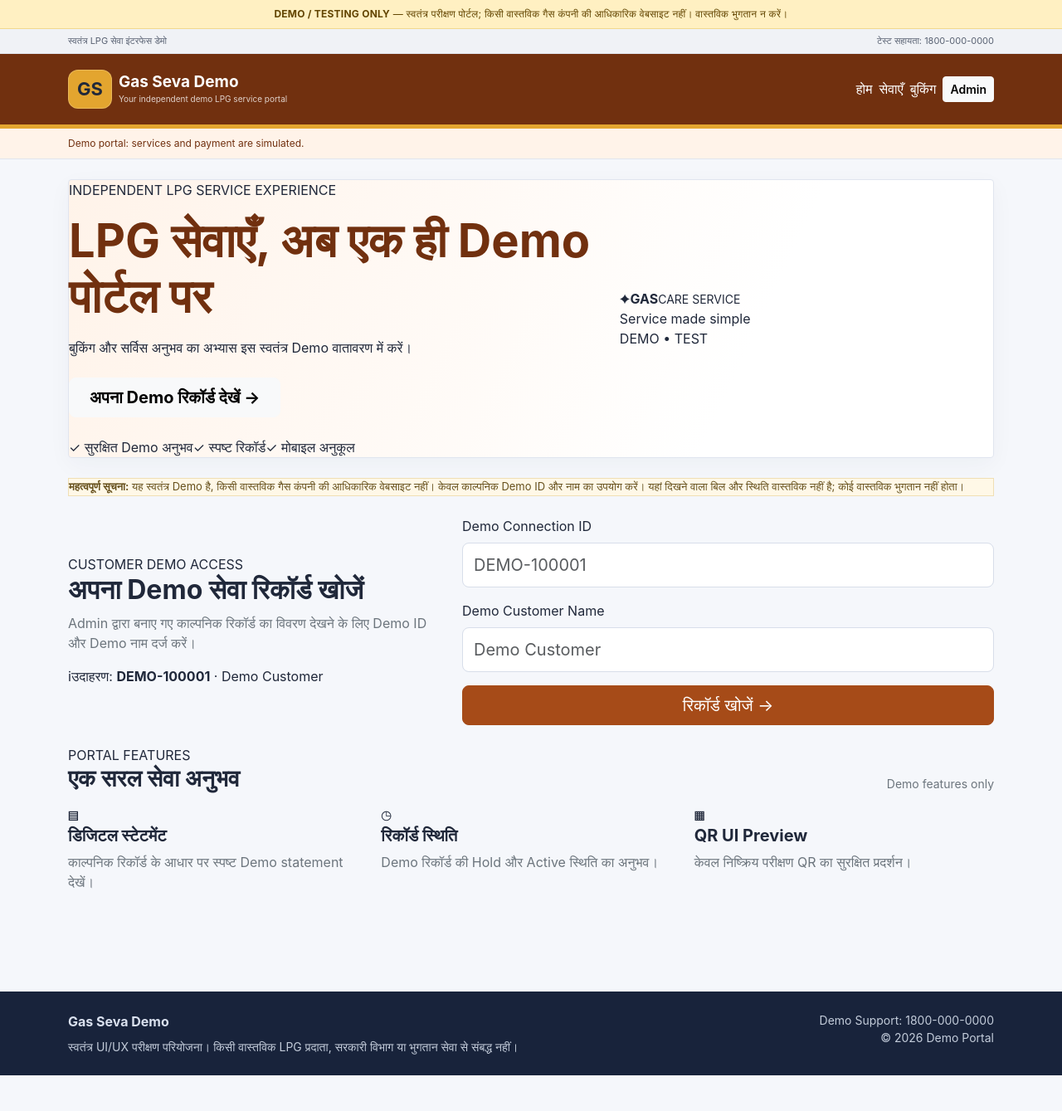
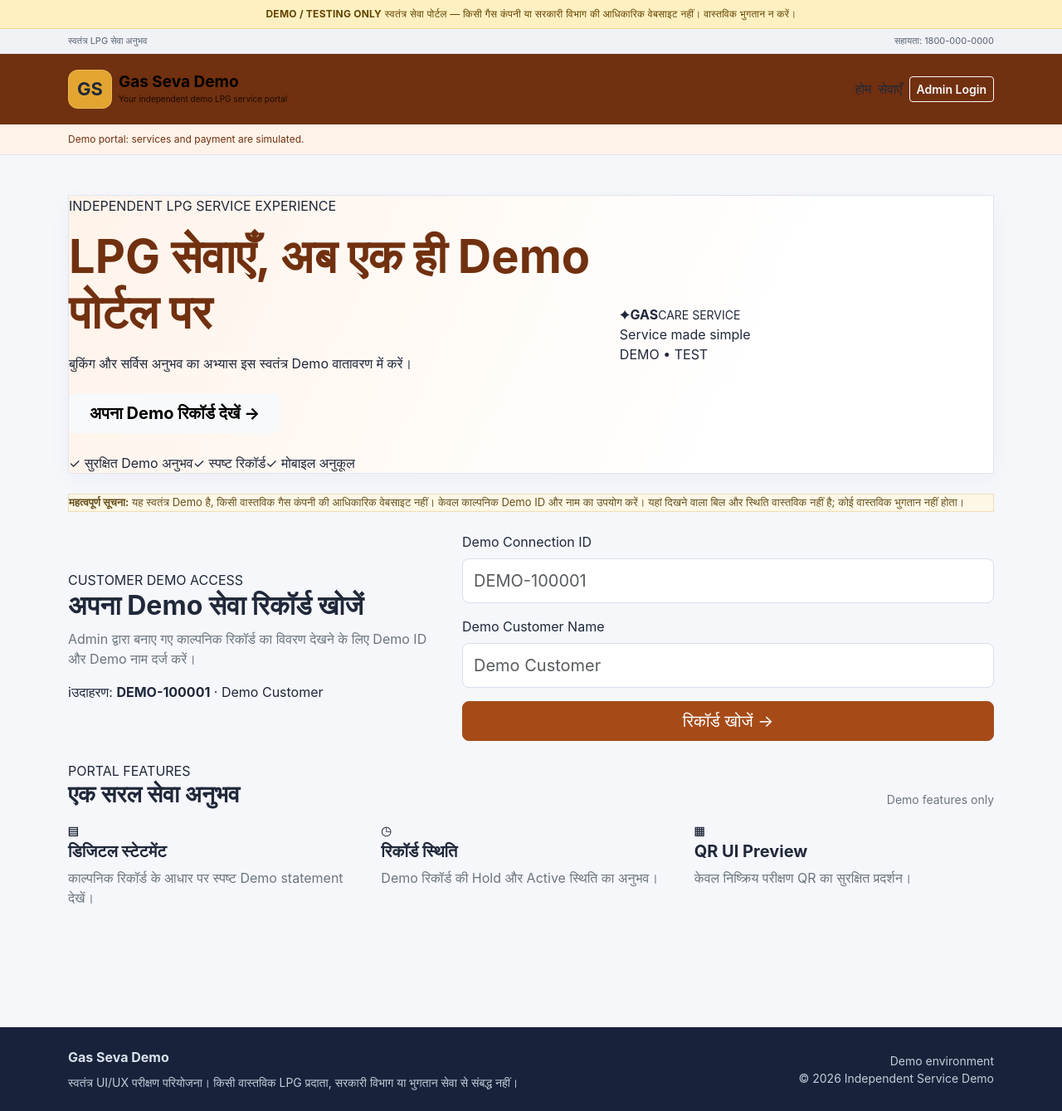
Before and after one commit to pk8873/13-11-2026, a Django app: page / in a window 1280 px wide. Shown: the whole page at 83% size. Before the commit the page ends 1296 px from the top, so only its background shows below. Run offline with Django 5.2, Linux system fonts and the light colour scheme; data comes from the database, SQL or seed files in the repository.

Commit message:
Polish independent portal shared layout and demo disclosures

```diff
--- a/templates/portal/base.html
+++ b/templates/portal/base.html
@@ -3,25 +3,25 @@
 <html lang="hi">
 <head>
 <meta charset="utf-8"><meta name="viewport" content="width=device-width, initial-scale=1">
-<title>{% block title %}{{ site_theme.portal_name|default:"Gas Seva Demo" }}{% endblock %}</title>
-<meta name="description" content="{{ site_theme.tagline|default:'Independent LPG service demo' }}">
+<title>{% block title %}{{ site_theme.portal_name|default:"GasCare Service Demo" }}{% endblock %}</title>
+<meta name="description" content="Independent LPG service portal demonstration">
 <link href="https://cdn.jsdelivr.net/npm/bootstrap@5.3.3/dist/css/bootstrap.min.css" rel="stylesheet">
 <link href="{% static 'portal/site.css' %}" rel="stylesheet">
 </head>
-<body class="theme-{{ site_theme.theme_style|default:'indigo' }} profile-{{ site_theme.profile_key|default:'indian_style' }}">
-<div class="demo-banner"><strong>DEMO / TESTING ONLY</strong> — स्वतंत्र परीक्षण पोर्टल; किसी वास्तविक गैस कंपनी की आधिकारिक वेबसाइट नहीं। वास्तविक भुगतान न करें।</div>
-<div class="utility-strip"><div class="container d-flex justify-content-between flex-wrap gap-2"><span>स्वतंत्र LPG सेवा इंटरफेस डेमो</span><span>टेस्ट सहायता: {{ site_theme.support_phone|default:"1800-000-0000" }}</span></div></div>
-<nav class="navbar navbar-expand-lg navbar-dark topbar"><div class="container">
+<body class="theme-{{ site_theme.theme_style|default:'indigo' }}">
+<div class="demo-banner"><span class="pulse-dot"></span><strong>DEMO / TESTING ONLY</strong><span> स्वतंत्र सेवा पोर्टल — किसी गैस कंपनी या सरकारी विभाग की आधिकारिक वेबसाइट नहीं। वास्तविक भुगतान न करें।</span></div>
+<div class="utility-strip"><div class="container d-flex justify-content-between flex-wrap gap-2"><span>स्वतंत्र LPG सेवा अनुभव</span><span>सहायता: {{ site_theme.support_phone|default:"Demo Support" }}</span></div></div>
+<nav class="navbar navbar-expand-lg topbar"><div class="container">
 <a class="navbar-brand fw-bold d-flex align-items-center gap-2" href="/">
-{% if site_theme.logo_image %}<img class="brand-logo" src="{{ site_theme.logo_image.url }}" alt="Independent demo logo">{% else %}<span class="brand-mark">{{ site_theme.logo_text|default:"GS" }}</span>{% endif %}
-<span>{{ site_theme.portal_name|default:"Gas Seva Demo" }}<small class="d-block brand-subtitle">{{ site_theme.tagline|default:"Independent demo LPG service portal" }}</small></span>
+{% if site_theme.logo_image %}<img class="brand-logo" src="{{ site_theme.logo_image.url }}" alt="Independent demo logo">{% else %}<span class="brand-mark">{{ site_theme.logo_text|default:"GC" }}</span>{% endif %}
+<span>{{ site_theme.portal_name|default:"GasCare Service Demo" }}<small class="d-block brand-subtitle">{{ site_theme.tagline|default:"Independent LPG service experience" }}</small></span>
 </a>
-<div class="d-flex align-items-center gap-2"><a class="nav-link text-white d-none d-md-block" href="/">{{ site_theme.nav_home_label|default:"होम" }}</a><a class="nav-link text-white d-none d-md-block" href="#services">{{ site_theme.nav_services_label|default:"सेवाएँ" }}</a><a class="nav-link text-white d-none d-md-block" href="#booking">{{ site_theme.nav_booking_label|default:"बुकिंग" }}</a><a class="btn btn-light btn-sm fw-semibold" href="/admin/">Admin</a></div>
+<div class="d-flex align-items-center gap-2"><a class="nav-link d-none d-md-block" href="/">होम</a><a class="nav-link d-none d-md-block" href="/#services">सेवाएँ</a><a class="btn btn-outline-light btn-sm fw-semibold" href="/admin/">Admin Login</a></div>
 </div></nav>
-<div class="announcement"><div class="container">{{ site_theme.announcement|default:"यह डेमो पोर्टल है। कोई वास्तविक भुगतान या कनेक्शन परिवर्तन नहीं होता।" }}</div></div>
-<main class="container py-4">
-{% if messages %}{% for message in messages %}<div class="alert alert-info">{{ message }}</div>{% endfor %}{% endif %}
+<div class="announcement"><div class="container">{{ site_theme.announcement|default:"यह स्वतंत्र डेमो है — कोई वास्तविक बिल, भुगतान या कनेक्शन परिवर्तन नहीं होता।" }}</div></div>
+<main class="container py-4 py-lg-5">
+{% if messages %}{% for message in messages %}<div class="alert alert-info shadow-sm">{{ message }}</div>{% endfor %}{% endif %}
 {% block content %}{% endblock %}
 </main>
-<footer class="site-footer mt-5"><div class="container py-4"><div class="row g-3"><div class="col-md-7"><strong>{{ site_theme.portal_name|default:"Gas Seva Demo" }}</strong><p class="small mb-0 mt-2">स्वतंत्र UI/UX परीक्षण परियोजना। किसी वास्तविक LPG प्रदाता, सरकारी विभाग या भुगतान सेवा से संबद्ध नहीं।</p></div><div class="col-md-5 text-md-end small">Demo Support: {{ site_theme.support_phone|default:"1800-000-0000" }}<br>© {% now "Y" %} Demo Portal</div></div></div></footer>
+<footer class="site-footer mt-5"><div class="container py-4"><div class="row g-3 align-items-center"><div class="col-md-8"><strong>{{ site_theme.portal_name|default:"GasCare Service Demo" }}</strong><p class="small mb-0 mt-2">स्वतंत्र UI/UX परीक्षण परियोजना। किसी वास्तविक LPG प्रदाता, सरकारी विभाग या भुगतान सेवा से संबद्ध नहीं।</p></div><div class="col-md-4 text-md-end small">Demo environment<br>© {% now "Y" %} Independent Service Demo</div></div></div></footer>
 </body></html>
```
